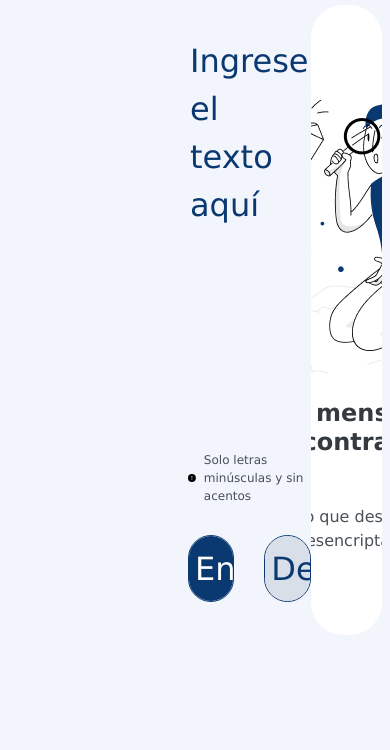
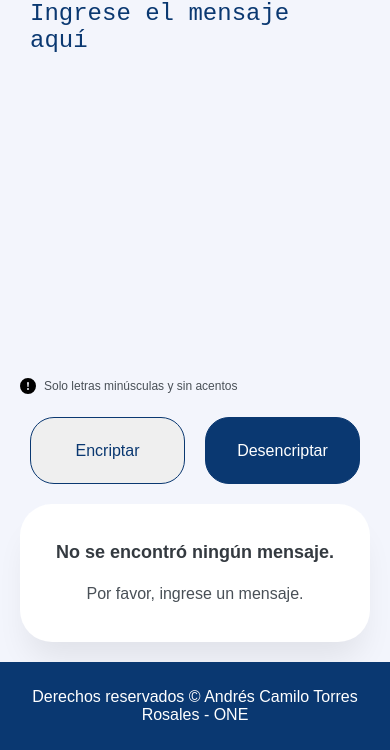
Before and after one commit to Camilost1404/Challenge-ONE-Encriptador, a plain HTML site: page index.html in a window 390 px wide. Shown: the part 94-844 px from the top of the page. Drawn offline with Linux system fonts and the light colour scheme.

Commit message:
Responsive pulido

```diff
--- a/index.html
+++ b/index.html
@@ -10,16 +10,13 @@
     </head>
 
     <body>
-
-
-        <header>
-            <img class="logo" src="./assets/Logo.png" alt="Logo" width="120" height="48">
+        <header class="header">
+            <img class="logo" src="./assets/Logo.png" alt="Logo">
         </header>
 
-        <main>
-            <section class="seccion-principal">
-                <textarea class="text-area" cols="30" rows="10" placeholder="Ingrese el texto aquí"
-                    maxlength="250"></textarea>
+        <main class="main">
+            <section class="input-section">
+                <textarea class="input-textarea" placeholder="Ingrese el mensaje aquí" maxlength="250"></textarea>
                 <div class="container-info">
                     <svg xmlns="http://www.w3.org/2000/svg" width="16" height="16" fill="currentColor"
                         class="bi bi-exclamation-circle-fill" viewBox="0 0 16 16">
@@ -28,28 +25,30 @@
                     </svg>
                     <p class="informacion">Solo letras minúsculas y sin acentos</p>
                 </div>
-                <div class="botones">
-                    <button class="btn-encriptar" onclick="btnEncriptar()">Encriptar</button>
-                    <button class="btn-desencriptar" onclick="btnDesencriptar()">Desencriptar</button>
+                <div class="input-buttons">
+                    <button class="encrypt-button" onclick="btnEncriptar()">Encriptar</button>
+                    <button class="decrypt-button" onclick="btnDesencriptar()">Desencriptar</button>
                 </div>
             </section>
-            <section class="seccion-sin-resultado">
-                <img src="./assets/Muñeco.png" alt="Muñeco" class="muñeco">
-                <div class="sin-resultado">
-                    <p class="informacion-sin-resultado">Ningún mensaje fue encontrado</p>
-                    <p class="informacion-sin-resultado-2">Ingresa el texto que desees encriptar o desencriptar</p>
+
+            <section class="output-section">
+                <div class="no-result">
+                    <img src="./assets/Muñeco.png" alt="No Message">
+                    <p class="no-result-text">No se encontró ningún mensaje.</p>
+                    <p class="no-result-more-text">Por favor, ingrese un mensaje.</p>
                 </div>
-            </section>
-            <section class="seccion-con-resultado">
-                <textarea class="mensaje" rows="10" disabled></textarea>
-                <div class="botones">
-                    <button class="copiar" onclick="copiar()">Copiar</button>
+                <div class="result">
+                    <textarea class="result-textarea" disabled></textarea>
+                    <button class="copy-button" onclick="copiar()">Copiar</button>
                 </div>
             </section>
         </main>
 
+        <footer class="footer">
+            <p class="footer-text">Derechos reservados &copy; Andrés Camilo Torres Rosales - ONE</p>
+        </footer>
+
         <script src="index.js"></script>
-
     </body>
 
 </html>
--- a/index.js
+++ b/index.js
@@ -1,12 +1,12 @@
-const texto = document.querySelector('.text-area')
-const mensaje = document.querySelector(".mensaje");
-const seccionSinResult = document.querySelector('.seccion-sin-resultado')
-const seccionResult = document.querySelector('.seccion-con-resultado')
-const copia = document.querySelector(".copiar");
+const texto = document.querySelector('.input-textarea')
+const mensaje = document.querySelector(".result-textarea");
+const seccionSinResult = document.querySelector('.no-result')
+const seccionResult = document.querySelector('.result')
+// const copia = document.querySelector(".copiar");
 
 const validarTexto = () => {
     let textoEscrito = texto.value;
-    let validador = textoEscrito.match(/^[a-z]*$/);
+    let validador = textoEscrito.match(/^[a-z\s]*$/);
 
     if (validador === null) {
         alert("Solo son permitidas letras minúsculas y sin acentos")
--- a/styles.css
+++ b/styles.css
@@ -1,48 +1,59 @@
 * {
-    background: #F3F5FC;
-    font-family: Verdana, Geneva, Tahoma, sans-serif;
-    font-weight: 400;
-    font-size: 32px;
-    line-height: 150%;
-    overflow-y: hidden;
+    box-sizing: border-box;
+}
 
+body {
+    font-family: Arial, sans-serif;
+    margin: 0;
+    padding: 0;
+    background-color: #F3F5FC;
+    display: flex;
+    flex-direction: column;
+    min-height: 100vh;
+}
+
+.header {
+    padding-top: 20px;
+    padding-bottom: 20px;
 }
 
 .logo {
-    margin-top: 30px;
-    margin-left: 30px;
+    width: 100px;
 }
 
-main {
+.main {
+    flex-grow: 1;
     display: flex;
-    margin-bottom: 10px;
-    margin-left: 180px;
+    align-items: center;
     justify-content: space-around;
+    padding: 0 20px 20px 20px;
 }
 
-.seccion-principal {
+.input-section {
     display: flex;
     flex-direction: column;
 }
 
-.text-area {
+.input-textarea {
+    width: 100%;
     height: 400px;
+    padding: 10px;
     border: none;
     color: #0A3871;
-    margin-top: 30px;
-    padding: 2px;
     resize: none;
+    font-size: 34px;
+    background-color: transparent;
+}
+
+.input-textarea:focus {
+    outline: none;
 }
 
 ::placeholder {
     color: #0A3871;
 }
 
-.text-area:focus {
-    outline: none;
-}
-
-.container-info{
+.container-info {
     display: flex;
     flex-direction: row;
     align-items: center;
@@ -56,97 +67,129 @@ main {
     line-height: 18px;
 }
 
-.botones {
+.input-buttons {
+    margin-top: 10px;
     display: flex;
-    margin-top: 18px;
+    justify-content: center;
 }
 
-.btn-desencriptar {
-    background: #D8DFE8;
+.encrypt-button {
     border: 1px solid #0A3871;
     border-radius: 24px;
     color: #0A3871;
     cursor: pointer;
     height: 67px;
-    margin-left: 30px;
     width: 328px;
+    padding: 10px 20px;
+    margin: 0 10px;
+    font-size: 16px;
 }
 
-.btn-desencriptar:hover {
-    background-color: rgba(216, 223, 232, 0.6);
-}
-
-.btn-encriptar {
+.decrypt-button {
+    padding: 10px 20px;
+    margin: 0 10px;
+    cursor: pointer;
+    font-size: 16px;
     background-color: #0A3871;
     border: 1px solid #0A3871;
     border-radius: 24px;
     color: white;
-    cursor: pointer;
     height: 67px;
     width: 328px;
 }
 
-.btn-encriptar:hover {
-    background-color: rgba(10, 56, 113, 0.8);
+.encrypt-button:hover,
+.decrypt-button:hover {
+    opacity: 0.8;
 }
 
-.seccion-sin-resultado {
-    height: 630px;
+.output-section {
+    background-color: white;
+    border-radius: 32px;
+    height: 550px;
+    padding: 20px;
     width: 400px;
-    background-color: white;
-    border: none;
-    border-radius: 32px;
+    box-shadow: 0px 24px 32px -8px rgba(0, 0, 0, 0.08);
+}
+
+.no-result {
     display: flex;
     flex-direction: column;
     align-items: center;
-    justify-content: center
+    justify-content: center;
+    height: 100%;
 }
 
-.muñeco{
-    background-color: white;
+.no-result img {
+    width: 150px;
+    margin-bottom: 10px;
 }
 
-.sin-resultado {
-    display: flex;
-    flex-direction: column;
-    align-items: flex-start;
-    padding: 0;
-    gap: 8px;
-    width: 336px;
-    background-color: white;
-}
-
-.informacion-sin-resultado{
+.no-result-text {
     font-weight: 700;
-    font-size: 24px;
+    font-size: 18px;
     line-height: 120%;
     text-align: center;
     color: #343A40;
-    background-color: white;
 }
 
-.informacion-sin-resultado-2{
+.no-result-more-text {
     font-weight: 400;
     font-size: 16px;
     line-height: 150%;
     text-align: center;
     background-color: white;
     color: #495057;
+    margin-top: 0;
 }
 
-.seccion-con-resultado {
-    height: 630px;
-    width: 400px;
-    background-color: white;
-    border: none;
-    border-radius: 32px;
+.result {
     display: none;
     flex-direction: column;
     align-items: center;
-    justify-content: center
+    justify-content: center;
+    height: 100%;
 }
 
-.mensaje {
+.result-textarea {
+    width: 100%;
+    padding: 10px;
+    margin-bottom: 10px;
+    border: none;
+    resize: none;
+    font-size: 24px;
+    flex-grow: 1;
+    color: #0A3871;
+}
+
+.result-textarea:focus {
+    outline: none;
+}
+
+.copy-button {
+    padding: 10px 20px;
+    margin: 0;
+    font-size: 16px;
+    border: 1px solid #0A3871;
+    border-radius: 24px;
+    color: #0A3871;
+    cursor: pointer;
+    height: 67px;
+    width: 336px;
+}
+
+.copy-button:hover {
+    opacity: 0.8;
+}
+
+.footer {
+    background-color: #0A3871;
+    color: white;
+    padding: 10px;
+    text-align: center;
+}
+
+/* .mensaje {
     height: 80%;
     background: white;
     border: none;
@@ -157,19 +200,36 @@ main {
     padding-right: 0px;
     box-sizing: border-box;
     padding-bottom: 0px;
-    font-size: 24px;
     width: 336px;
+} */
+
+@media (max-width: 820px) {
+    .main {
+        padding: 0 10px 10px 1z0px;
+        flex-direction: column;
+        align-items: normal;
+        width: 100%;
+        justify-content: flex-start;
+    }
+
+    .input-section {
+        margin-bottom: 20px;
+        flex-grow: 1;
+    }
+
+    .input-textarea {
+        font-size: 24px;
+        height: auto;
+        flex-grow: 1;
+    }
+
+    .output-section {
+        width: 100%;
+        height: auto;
+    }
+
+    .no-result img {
+        display: none;
+    }
+
 }
-
-.mensaje:focus {
-    outline: none;
-}
-
-.copiar {
-    border: 1px solid #0A3871;
-    border-radius: 24px;
-    color: #0A3871;
-    cursor: pointer;
-    height: 67px;
-    width: 336px;
-}
```
